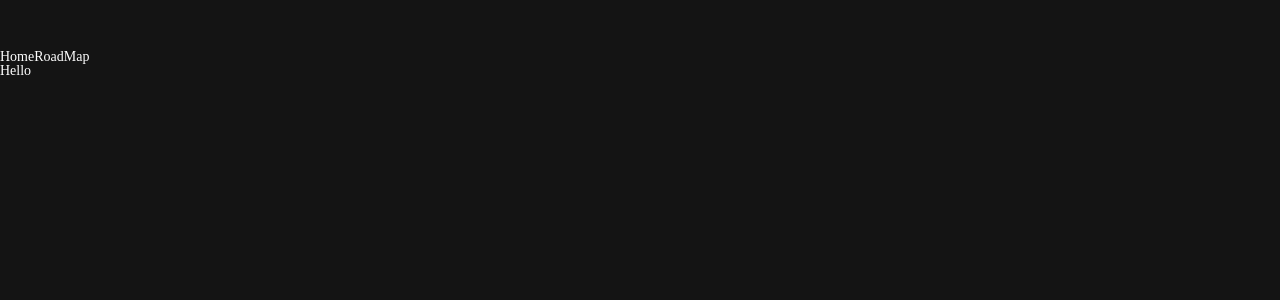
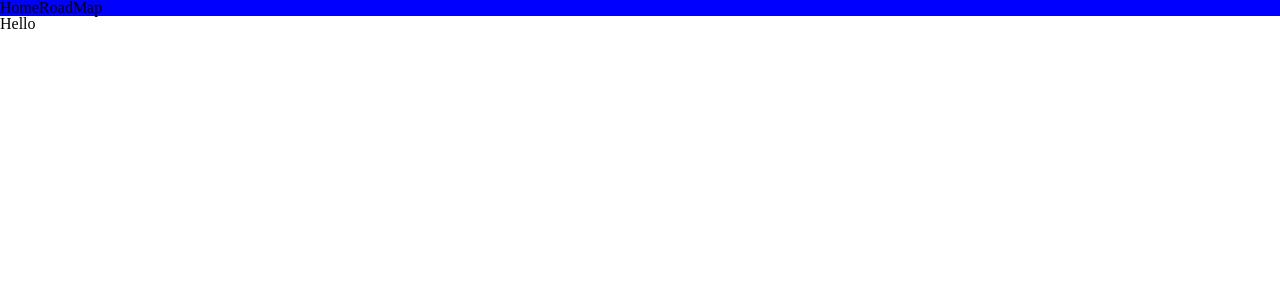
Before and after one commit to cwadven/RoadMapCreator, a React (Create React App) app in the folder web/project/roadmapcreator/: page / in a window 1280 px wide. Shown: the top 300 px of the page. Built offline with nearby package versions, Linux system fonts and the light colour scheme.

Commit message:
style: Global Style 설정
- 글로벌 스타일 수정

```diff
--- a/web/project/roadmapcreator/src/Component/GlobalStyles.js
+++ b/web/project/roadmapcreator/src/Component/GlobalStyles.js
@@ -11,10 +11,7 @@ const GlobalStyles = createGlobalStyle`
         box-sizing: border-box;
     }
     body {
-        font-size: 14px;
-        background-color: rgba(20, 20, 20, 1);
-        color: white;
-        padding-top: 50px;
+
     }
 `;
 
```
